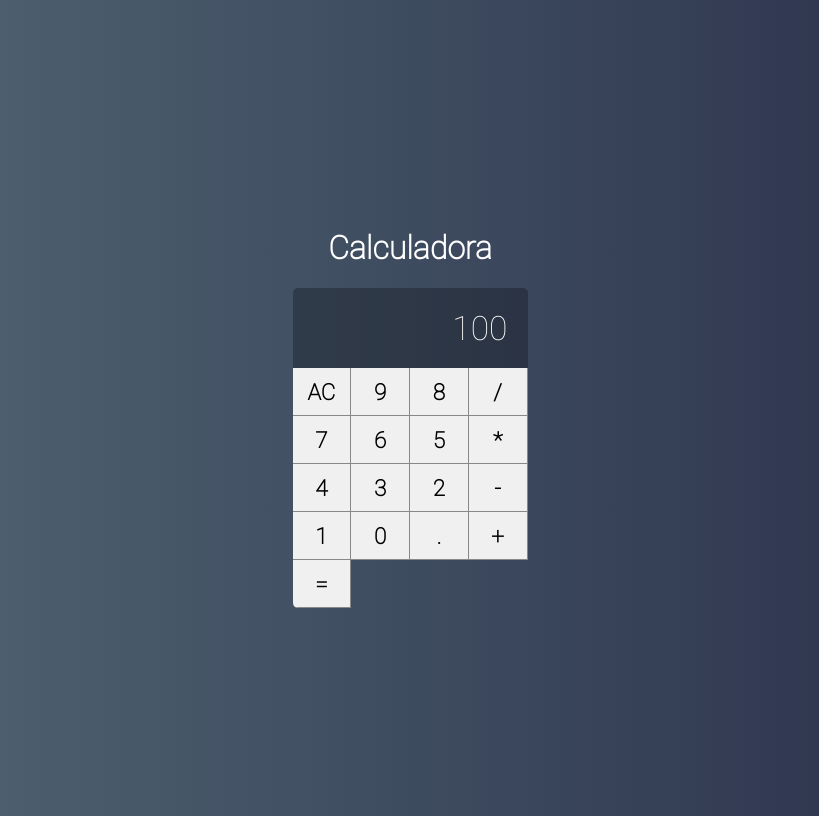
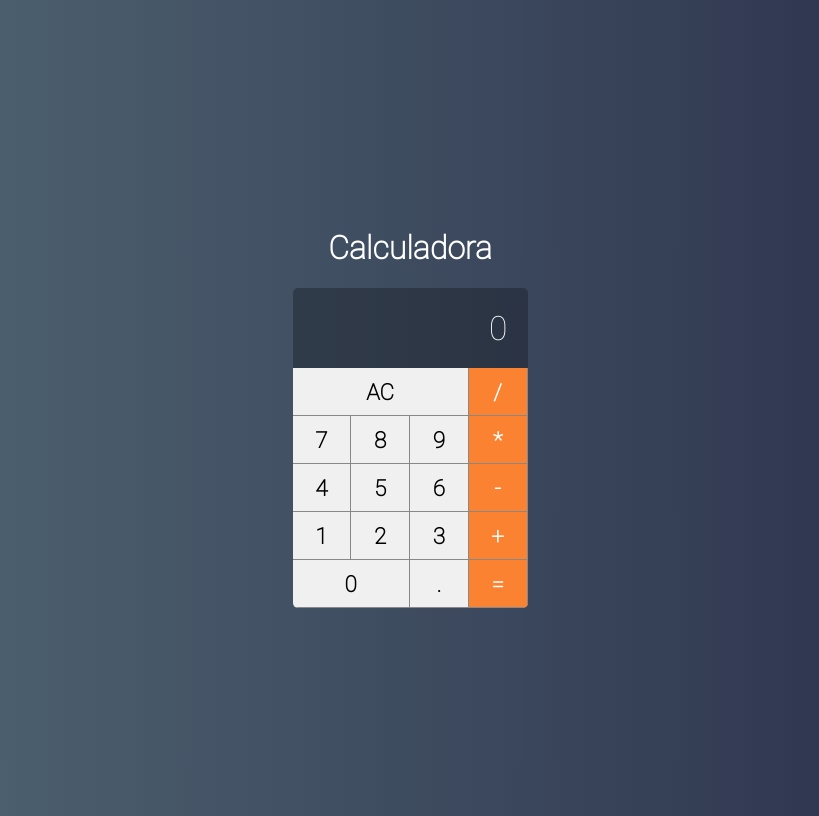
Before and after one commit to MacielDev/Projetos, a React (Create React App) app in the folder calculadora/calculadora/: page / in a window 1280 px wide. Shown: the whole page, without its empty margins (230-1049 px from the left). Built offline with nearby package versions, Linux system fonts and the light colour scheme.

Commit message:
Formatação dois botões "AC","0" e "Operações"
Implementação dos estilo dos botões.

```diff
--- a/calculadora/calculadora/src/components/Button.css
+++ b/calculadora/calculadora/src/components/Button.css
@@ -15,14 +15,12 @@
     background-color: #ccc;
 }
 .button.double {
-    grid-column: span 2;
+    grid-column:span 2;
 }
 .button.triple {
     grid-column: span 3;
 }
 .button.operation {
-    clear: background-color;
-    clear: color;
     background-color: #fa8231;
     color: #fff;
 }
--- a/calculadora/calculadora/src/components/Button.jsx
+++ b/calculadora/calculadora/src/components/Button.jsx
@@ -1,13 +1,14 @@
 /* eslint-disable import/no-anonymous-default-export */
+
 import React from 'react'
 import Button from './Button.css'
 
 
 export default props =>{
-    let classes ='button'
-    classes += props.operation ? 'operation':''
-    classes += props.double ? 'double':''
-    classes += props.triple ? 'triple':''
+    var classes ='button'
+    classes += props.operation ? ' operation':''
+    classes += props.double ? ' double':''
+    classes += props.triple ? ' triple':''
     return (
         <button
             onClick={e => props.click && props.click(props.label)}
--- a/calculadora/calculadora/src/main/Calculator.jsx
+++ b/calculadora/calculadora/src/main/Calculator.jsx
@@ -23,26 +23,26 @@
     render(){
         return(
             <div className="calculator">
-                <Display value="100"/>
-                <Button className="button" label="AC"
-                 click = {this.clearMemory}
+                <Display value="0"/>
+
+                <Button  className="button" label="AC" click = {this.clearMemory} triple
                 />
+                <Button label="/" click = {this.setOperation} operation />
+                <Button label="7" click = {this.addDigit}/>
+                <Button label="8" click = {this.addDigit}/>
                 <Button label="9" click = {this.addDigit}/>
-                <Button label="8" click = {this.addDigit}/>
-                <Button label="/" click = {this.setOperation}/>
-                <Button label="7" click = {this.addDigit}/>
+                <Button label="*" click = {this.setOperation} operation/>
+                <Button label="4" click = {this.addDigit}/>
+                <Button label="5" click = {this.addDigit}/>
                 <Button label="6" click = {this.addDigit}/>
-                <Button label="5" click = {this.addDigit}/>
-                <Button label="*" click = {this.setOperation}/>
-                <Button label="4" click = {this.addDigit}/>
+                <Button label="-" click = {this.setOperation} operation />
+                <Button label="1" click = {this.addDigit}/>
+                <Button label="2" click = {this.addDigit}/>
                 <Button label="3" click = {this.addDigit}/>
-                <Button label="2" click = {this.addDigit}/>
-                <Button label="-" click = {this.setOperation}/>
-                <Button label="1" click = {this.addDigit}/>
-                <Button label="0" click = {this.addDigit}/>
-                <Button label="." click = {this.addDigit}/>
-                <Button label="+" click = {this.setOperation}/>
-                <Button label="=" click = {this.setOperation}/>
+                <Button label="+" click = {this.setOperation} operation />
+                <Button label="0" click = {this.addDigit} double/>
+                <Button label="." click = {this.addDigit} />
+                <Button label="=" click = {this.setOperation} operation />
 
             </div>
         )
```
Also changed, not shown: calculadora/calculadora/src/reportWebVitals.js (deleted, +0 -13 lines), calculadora/calculadora/src/setupTests.js (deleted, +0 -5 lines).
